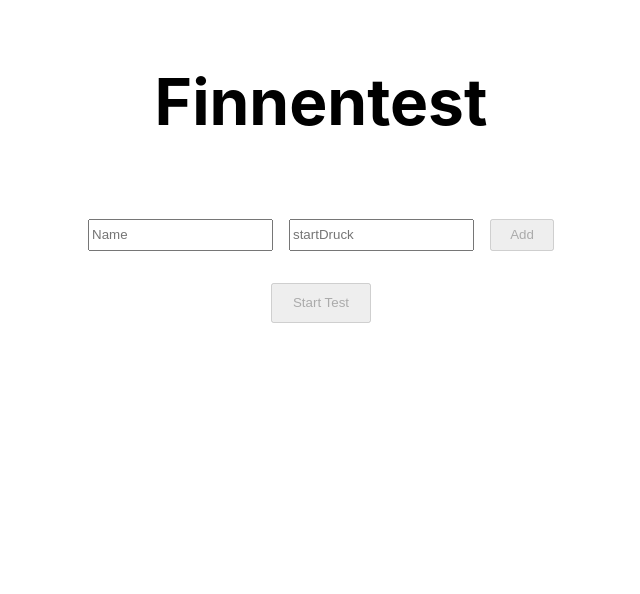
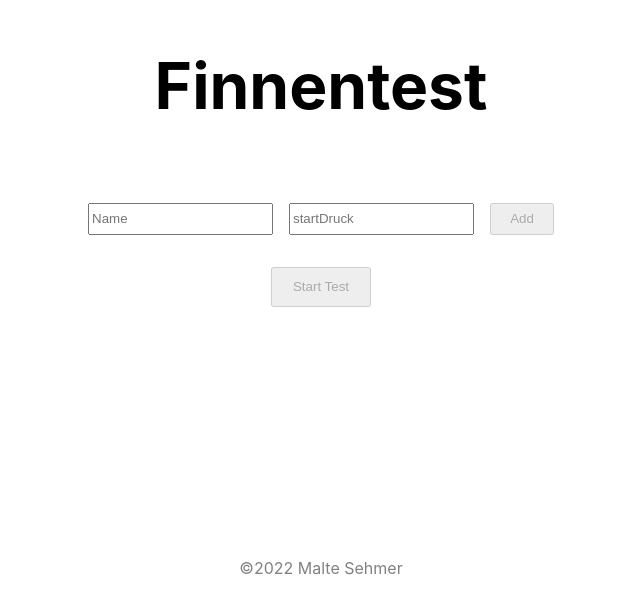
Before and after one commit to Malte2036/thw-finnentest, a Next.js app: page / in a window 1280 px wide. Shown: the part 206-800 px from the top of the page, without its empty margins (319-959 px from the left). Built offline with nearby package versions, Linux system fonts and the light colour scheme.

Commit message:
:lipstick: add copyright footer

```diff
--- a/pages/index.tsx
+++ b/pages/index.tsx
@@ -25,7 +25,6 @@ const Home: NextPage = () => {
       </Head>
       <main className={styles.main}>
         <h1 className={styles.title}>Finnentest</h1>
-
         {started ? (
           <>
             <div className={styles.stationViewsContainer}>
@@ -65,6 +64,7 @@ const Home: NextPage = () => {
             </button>
           </>
         )}
+        <div className={styles.footer}>©2022 Malte Sehmer</div>
       </main>
     </div>
   );
--- a/styles/Home.module.css
+++ b/styles/Home.module.css
@@ -10,6 +10,11 @@
   flex-direction: column;
   justify-content: center;
   align-items: center;
+
+
+  position: relative;
+  margin: 0;
+  padding-bottom: 6rem;
 }
 
 .title {
@@ -54,3 +59,9 @@
 .persons {
   margin-bottom: 1rem;
 }
+
+.footer{
+  color: gray;
+  position:absolute;
+  bottom:1rem;
+}
```
